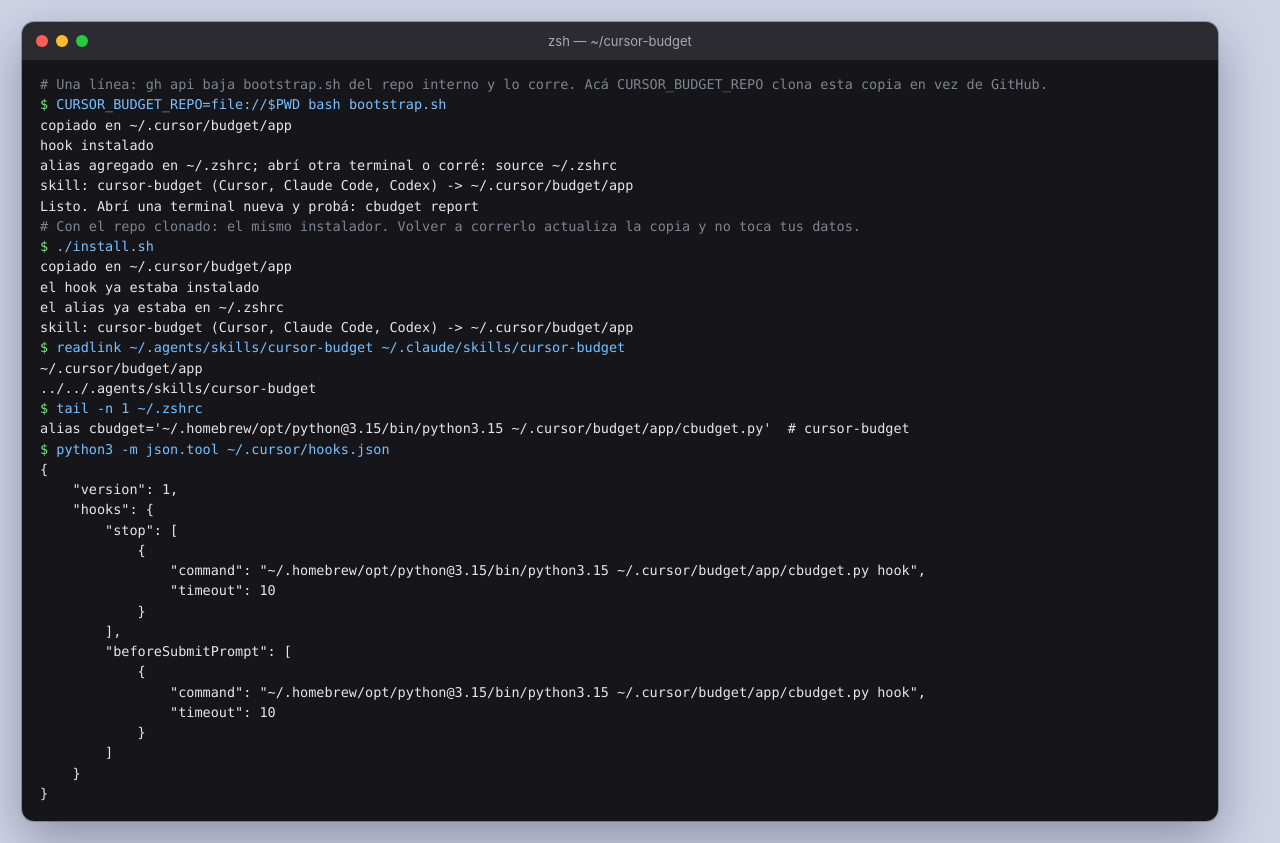
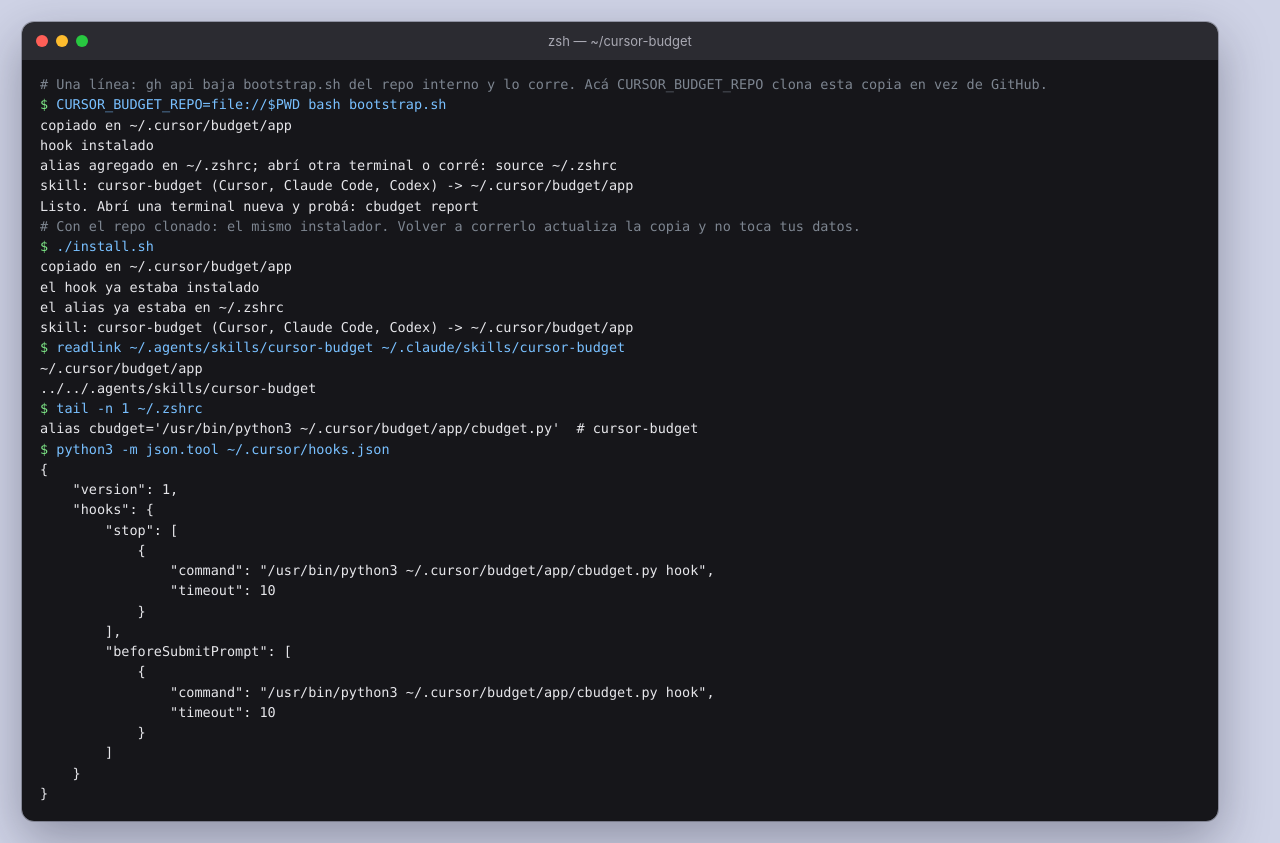
Before and after one commit to josefigueredo/cursor-budget, a plain HTML site: page docs/img/src/terminal-instalar.html in a window 1280 px wide. Drawn offline with Linux system fonts and the light colour scheme.

Commit message:
docs: recapture the install with the system python in hooks and alias

```diff
--- a/docs/img/src/terminal-instalar.html
+++ b/docs/img/src/terminal-instalar.html
@@ -22,20 +22,20 @@
 <span class="o">~/.cursor/budget/app</span>
 <span class="o">../../.agents/skills/cursor-budget</span>
 <span class="p">$</span> <span class="k">tail -n 1 ~/.zshrc</span>
-<span class="o">alias cbudget=&#x27;~/.homebrew/opt/python@3.15/bin/python3.15 ~/.cursor/budget/app/cbudget.py&#x27;  # cursor-budget</span>
+<span class="o">alias cbudget=&#x27;/usr/bin/python3 ~/.cursor/budget/app/cbudget.py&#x27;  # cursor-budget</span>
 <span class="p">$</span> <span class="k">python3 -m json.tool ~/.cursor/hooks.json</span>
 <span class="o">{</span>
 <span class="o">    &quot;version&quot;: 1,</span>
 <span class="o">    &quot;hooks&quot;: {</span>
 <span class="o">        &quot;stop&quot;: [</span>
 <span class="o">            {</span>
-<span class="o">                &quot;command&quot;: &quot;~/.homebrew/opt/python@3.15/bin/python3.15 ~/.cursor/budget/app/cbudget.py hook&quot;,</span>
+<span class="o">                &quot;command&quot;: &quot;/usr/bin/python3 ~/.cursor/budget/app/cbudget.py hook&quot;,</span>
 <span class="o">                &quot;timeout&quot;: 10</span>
 <span class="o">            }</span>
 <span class="o">        ],</span>
 <span class="o">        &quot;beforeSubmitPrompt&quot;: [</span>
 <span class="o">            {</span>
-<span class="o">                &quot;command&quot;: &quot;~/.homebrew/opt/python@3.15/bin/python3.15 ~/.cursor/budget/app/cbudget.py hook&quot;,</span>
+<span class="o">                &quot;command&quot;: &quot;/usr/bin/python3 ~/.cursor/budget/app/cbudget.py hook&quot;,</span>
 <span class="o">                &quot;timeout&quot;: 10</span>
 <span class="o">            }</span>
 <span class="o">        ]</span>
```
Also changed, not shown: docs/img/terminal-instalar.png.
